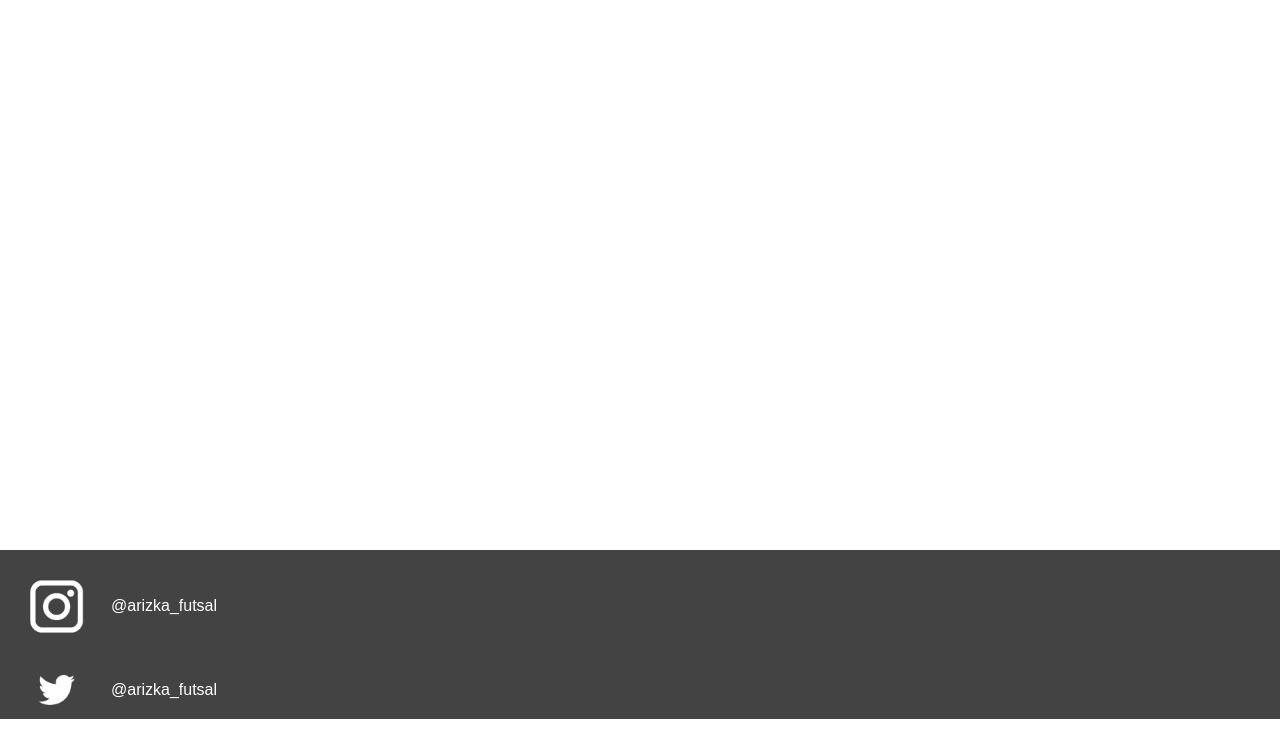
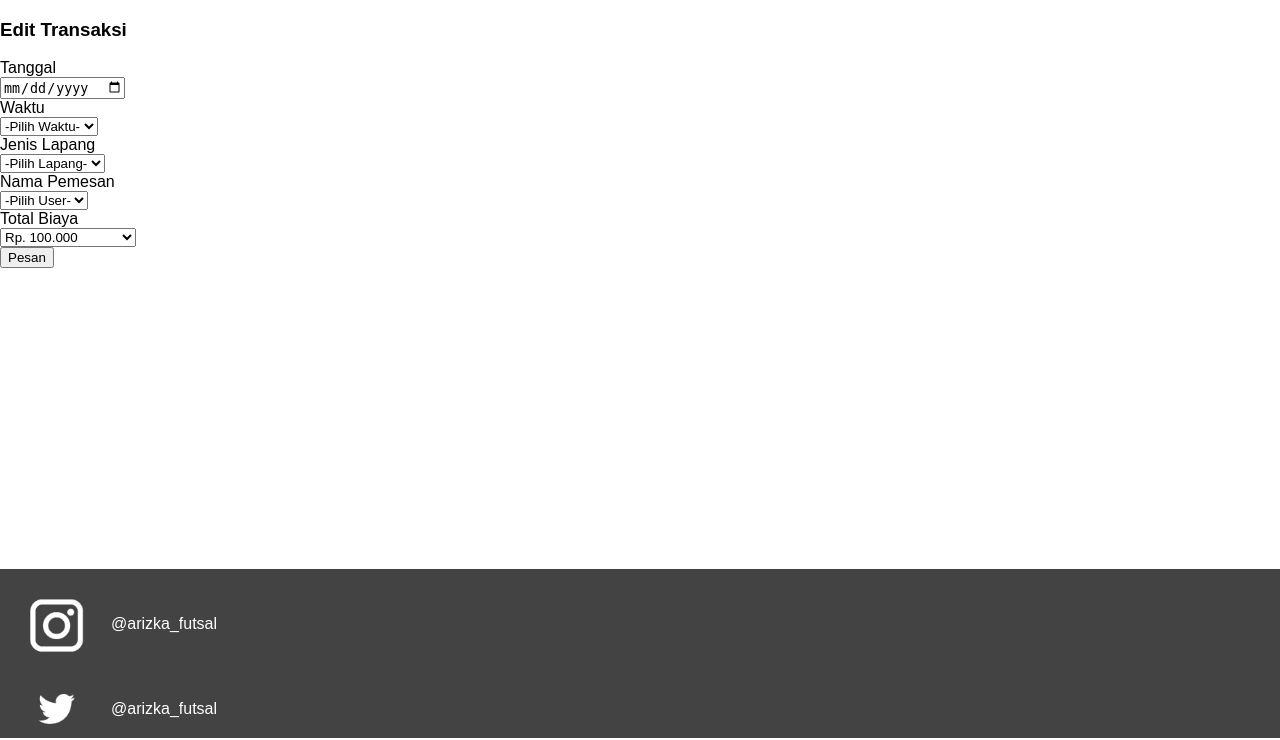
Before and after one commit to rijamyazid/php-app-arizkafutsal, a PHP site: page /index.php?hal=kelola_transaksi_edit in a window 1280 px wide. Shown: the part 60-800 px from the top of the page. Run offline with PHP 8.4, Linux system fonts and the light colour scheme; data that the repository does not hold is empty.

Commit message:
Finished all {Less desain} v1.0

```diff
--- a/Code/admin_kelola_jadwal/kelola_jadwal_sintesis.php
+++ b/Code/admin_kelola_jadwal/kelola_jadwal_sintesis.php
@@ -51,7 +51,7 @@
                             if($dipesan){
                                 echo '<td style="background:red; color:white">DIPESAN</td>';
                                 echo '<td>Pemesan : '.getUserByUsername($con, $username)['nama'].'</td>';
-                                echo '<td><a href="?hal=kelola_jadwal_hapus&id='.$idTransaction.'&idLapang=1">Hapus</a></td>';
+                                echo '<td><a href="?hal=kelola_transaksi_hapus&id='.$idTransaction.'&idLapang=1">Hapus</a></td>';
                                 $dipesan = false;
                             } else {
                                 echo '<td style=>TERSEDIA</td>';
--- a/Code/admin_kelola_jadwal/kelola_jadwal_vinyl.php
+++ b/Code/admin_kelola_jadwal/kelola_jadwal_vinyl.php
@@ -51,7 +51,7 @@
                             if($dipesan){
                                 echo '<td style="background:red; color:white">DIPESAN</td>';
                                 echo '<td>Pemesan : '.getUserByUsername($con, $username)['nama'].'</td>';
-                                echo '<td><a href="?hal=kelola_jadwal_hapus&id='.$idTransaction.'&idLapang=1">Hapus</a></td>';
+                                echo '<td><a href="?hal=kelola_transaksi_hapus&id='.$idTransaction.'&idLapang=1">Hapus</a></td>';
                                 $dipesan = false;
                             } else {
                                 echo '<td style=>TERSEDIA</td>';
--- a/Code/admin_kelola_transaksi/kelola_transaksi.php
+++ b/Code/admin_kelola_transaksi/kelola_transaksi.php
@@ -24,7 +24,8 @@
             echo    '<td>'.$transaksi['nama'].'</td>';
             echo    '<td>'.toCurrency($transaksi['total_bayar']).'</td>';
             echo    '<td>
-                        <a href="?hal=kelola_akun_edit&username='.$transaksi['id_transaksi'].'">Ubah</a>
+                        <a href="?hal=kelola_transaksi_edit&id='.$transaksi['id_transaksi'].'&username='.$transaksi['id_transaksi'].'">Ubah</a>
+                        <a href="?hal=kelola_transaksi_hapus&id='.$transaksi['id_transaksi'].'">Hapus</a>
                     </td>';
             echo '</tr>';
         }
--- a/Code/admin_kelola_transaksi/kelola_transaksi_edit.php
+++ b/Code/admin_kelola_transaksi/kelola_transaksi_edit.php
@@ -7,7 +7,7 @@
 <h3>Edit Transaksi</h3>
 <form action="" method="POST">
     <label for="tanggal">Tanggal</label><br>
-    <input type="date" name="tanggal" id="tanggal"><br>
+    <input type="date" name="tanggal" id="tanggal" value="<?= $transaksi['tanggal'] ?>"><br>
     <label for="waktu">Waktu</label><br>
     <select name="waktu" id="waktu">
         <option value="">-Pilih Waktu-</option>
@@ -22,22 +22,24 @@
     <label for="jl">Jenis Lapang</label><br>
     <select name="jl" id="jl">
         <option value="">-Pilih Lapang-</option>
-        <option value="1" <?php if($transaksi['id_lapang'] == 1) echo selected; ?>>Sintesis</option>
-        <option value="2" <?php if($transaksi['id_lapang'] == 2) echo selected; ?>>Vinyl</option>
+        <option value="1" <?php if($transaksi['id_lapang'] == 1) echo "selected"; ?>>Sintesis</option>
+        <option value="2" <?php if($transaksi['id_lapang'] == 2) echo "selected"; ?>>Vinyl</option>
     </select><br>
     <label for="nama">Nama Pemesan</label><br>
     <select name="nama" id="nama">
         <option value="">-Pilih User-</option>
         <?php
             foreach ($users as $user) {
-                echo "<option value='$user[username]'>$user[nama]</option>";
+                echo "<option value='$user[username]' ";
+                if($user['username'] == $transaksi['username']) echo " selected";
+                echo ">$user[nama]</option>";
             }
         ?>
     </select><br>
     <label for="tb">Total Biaya</label><br>
     <select name="tb" id="tb">
         <option value="">-Pilih Pembayaran-</option>
-        <option value="100000">Rp. 100.000</option>
+        <option value="100000" selected>Rp. 100.000</option>
     </select><br>
     <input type="submit" name="submit" value="Pesan">
 </form>
--- a/Code/model/lapang_model.php
+++ b/Code/model/lapang_model.php
@@ -4,7 +4,7 @@
         return mysqli_query($con, $query);
     }
 
-    function getLapangById($id){
+    function getLapangById($con, $id){
         $query = "SELECT * FROM lapangan WHERE id_lapang=$id";
         return mysqli_fetch_array(mysqli_query($con, $query));
     }
--- a/admin/index.php
+++ b/admin/index.php
@@ -52,6 +52,12 @@
                     case 'kelola_transaksi_tambah':
                         include "../code/admin_kelola_transaksi/kelola_transaksi_tambah.php";
                         break;
+                    case 'kelola_transaksi_edit':
+                        include "../code/admin_kelola_transaksi/kelola_transaksi_edit.php";
+                        break;
+                    case 'kelola_transaksi_hapus':
+                        include "../code/admin_kelola_transaksi/kelola_transaksi_hapus.php";
+                        break;
                     case 'kelola_jadwal_sintesis':
                         include "../code/admin_kelola_jadwal/kelola_jadwal_sintesis.php";
                         break;
```
Also changed, not shown: Code/admin_kelola_transaksi/kelola_transaksi_hapus.php (added, +40 -0 lines).
